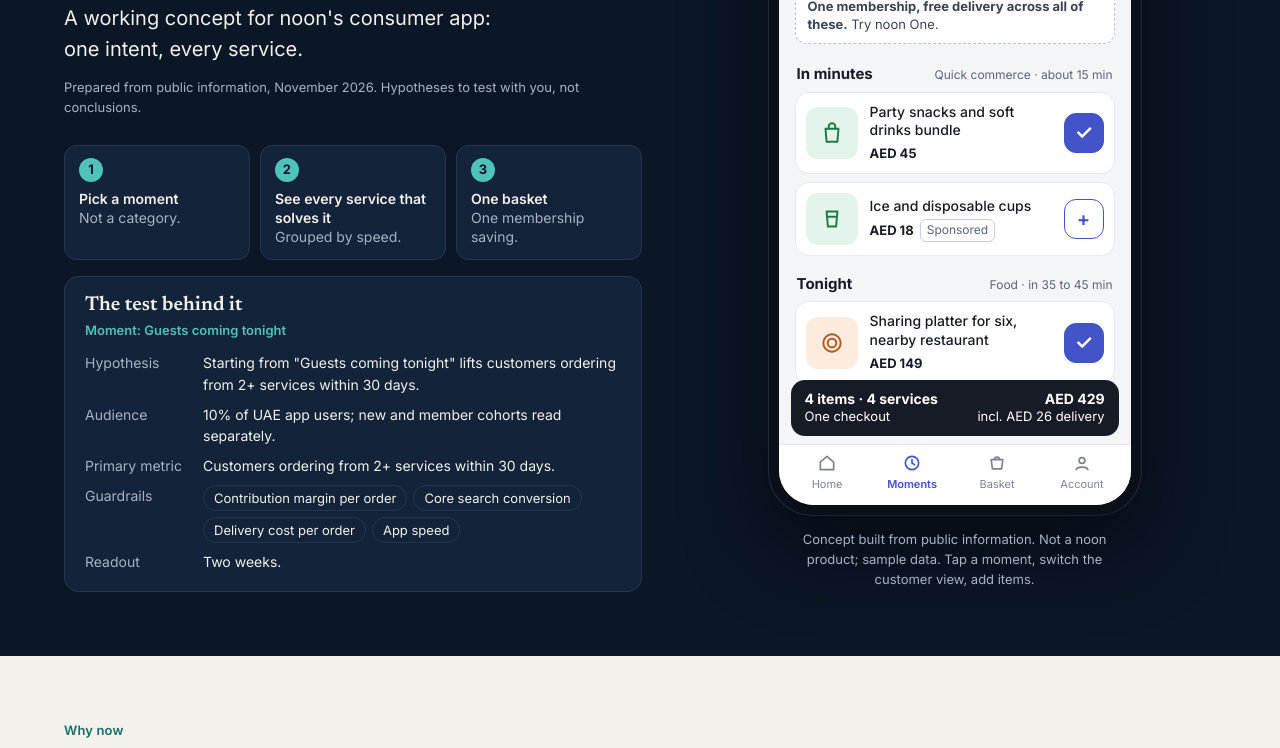
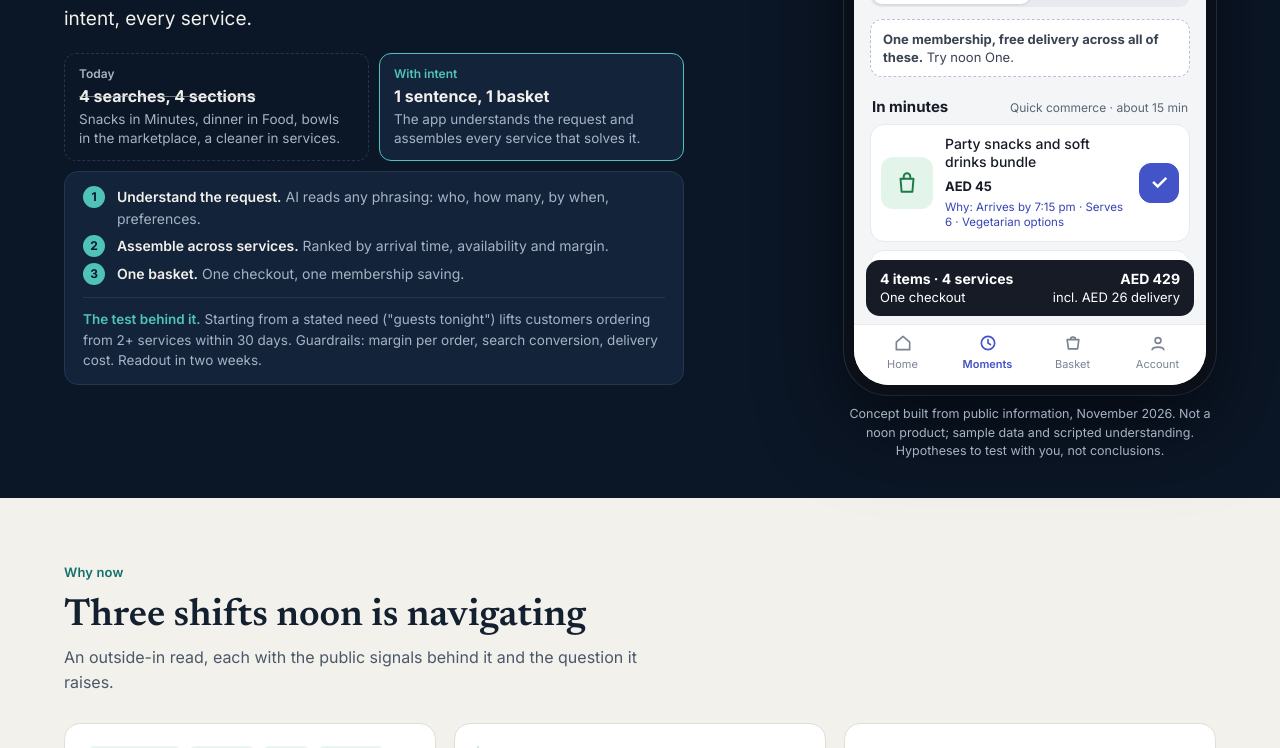
Before and after one commit to charlesalfredbarton/charles-barton.com, a plain HTML site: page for/noon-vp-product-meqp78/index.html in a window 1280 px wide. Shown: the part 293-1041 px from the top of the page. Drawn offline with Linux system fonts and the light colour scheme.

Commit message:
Update unlisted page
Co-Authored-By: Claude Opus 5.5 <noreply@anthropic.com>
Claude-Session: https://claude.ai/code/session_01ScYdYD9to3PfQMQmZnr6uj

```diff
--- a/for/noon-vp-product-meqp78/index.html
+++ b/for/noon-vp-product-meqp78/index.html
@@ -32,16 +32,35 @@ a{color:inherit}
 .light .sec-sub{color:#4a5868}
 
 /* hero */
-.hero{display:grid;grid-template-columns:minmax(0,1.05fr) minmax(0,.95fr);gap:clamp(24px,4vw,64px);align-items:start}
-.hero h1{font-size:clamp(34px,5vw,56px)}
+.hero{display:grid;grid-template-columns:minmax(0,1fr) auto;gap:clamp(24px,5vw,80px);align-items:start}
+.hero-l{align-self:center}
+header.band{padding-top:clamp(24px,3vw,40px);padding-bottom:clamp(24px,3vw,40px)}
+.hero h1{font-size:clamp(32px,4.4vw,50px)}
 .hero h1 em{font-style:normal;color:var(--aqua)}
-.sub{font-size:clamp(17px,1.6vw,20px);color:var(--ivory);margin-top:16px;max-width:34ch}
+.sub{font-size:clamp(16px,1.5vw,19px);color:var(--ivory);margin-top:12px;max-width:44ch}
 .fine{font-size:13px;color:var(--mist);margin-top:12px}
 .steps{display:grid;grid-template-columns:repeat(3,minmax(0,1fr));gap:10px;margin-top:28px;padding:0;list-style:none;counter-reset:s}
 .steps li{counter-increment:s;background:var(--raised);border:1px solid var(--line);border-radius:12px;padding:12px 14px;font-size:14px;line-height:1.35}
 .steps li::before{content:counter(s);display:grid;place-items:center;width:24px;height:24px;border-radius:50%;background:var(--aqua);color:var(--mid);font-weight:700;font-size:13px;margin-bottom:8px}
 .steps b{display:block;font-weight:600}
 .steps span{color:var(--mist)}
+.ba{display:grid;grid-template-columns:1fr 1fr;gap:10px;margin-top:20px;max-width:620px}
+.ba-c{border-radius:12px;padding:12px 14px;font-size:13.5px;line-height:1.4}
+.ba-c small{display:block;font-size:12px;font-weight:600;margin-bottom:2px}
+.ba-c b{display:block;font-size:16px;margin-bottom:3px}
+.ba-c.old{border:1px dashed var(--line);color:var(--mist)}.ba-c.old b{color:var(--ivory);text-decoration:line-through;text-decoration-color:rgba(167,179,195,.6)}
+.ba-c.new{background:var(--raised);border:1px solid var(--aqua)}.ba-c.new small{color:var(--aqua)}.ba-c.new span{color:var(--mist)}
+.how{background:var(--raised);border:1px solid var(--line);border-radius:14px;padding:14px 18px;margin-top:10px;max-width:620px}
+.tst{border-top:1px solid var(--line);margin-top:12px;padding-top:11px;font-size:13.5px;line-height:1.5;color:var(--mist)}.tst b{color:var(--aqua);font-weight:600}
+.flow{list-style:none;margin:0;padding:0;display:grid;gap:6px;counter-reset:f;font-size:14px;color:var(--mist)}
+.flow li{counter-increment:f;display:grid;grid-template-columns:24px minmax(0,1fr);gap:10px;align-items:start}
+.flow li::before{content:counter(f);display:grid;place-items:center;width:22px;height:22px;border-radius:50%;background:var(--aqua);color:var(--mid);font-weight:700;font-size:12px}
+.flow b{color:var(--ivory);font-weight:600}
+.und{display:flex;flex-wrap:wrap;align-items:center;gap:5px;margin-top:8px;font-size:12px}
+.und:empty{display:none}
+.und .lb{color:#4353C8;font-weight:600;display:inline-flex;align-items:center;gap:4px}
+.und .t{background:#E9ECFB;color:#27328A;border-radius:6px;padding:2px 7px;font-weight:500;white-space:nowrap}
+.why{font-size:11.5px;color:#3545B5;margin-top:4px;line-height:1.35}
 .test{margin-top:16px;background:var(--raised);border:1px solid var(--line);border-radius:14px;padding:18px 20px}
 .test h3{font-size:20px;margin-bottom:4px}
 .test .for{font-size:13px;color:var(--aqua);font-weight:600;margin-bottom:12px}
@@ -54,7 +73,7 @@ a{color:inherit}
 /* phone */
 .stage{display:flex;flex-direction:column;align-items:center}
 .phone{width:372px;max-width:100%;background:#0a0f18;border-radius:44px;padding:10px;box-shadow:0 30px 80px rgba(0,0,0,.55),0 0 0 1px #2a3a52}
-.screen{background:#F4F5F7;color:#161B26;border-radius:35px;overflow:hidden;display:flex;flex-direction:column;height:724px;font-family:Inter,system-ui,sans-serif;color-scheme:light}
+.screen{background:#F4F5F7;color:#161B26;border-radius:35px;overflow:hidden;display:flex;flex-direction:column;height:clamp(500px,calc(100vh - 170px),700px);font-family:Inter,system-ui,sans-serif;color-scheme:light}
 .status{display:flex;justify-content:space-between;align-items:center;padding:12px 22px 4px;font-size:13px;font-weight:600}
 .tag{background:#161B26;color:#fff;border-radius:99px;padding:2px 10px;font-size:11px;font-weight:600}
 .top{padding:8px 16px 0;background:#F4F5F7}
@@ -96,7 +115,7 @@ a{color:inherit}
 .nav{display:grid;grid-template-columns:repeat(4,1fr);background:#fff;border-top:1px solid #E6E9EF;padding:8px 6px 12px;font-size:11px;color:#7A8394;text-align:center}
 .nav div{display:grid;justify-items:center;gap:3px}
 .nav .on{color:var(--app);font-weight:600}
-.cap{font-size:13px;color:var(--mist);text-align:center;margin-top:14px;max-width:340px}
+.cap{font-size:12.5px;line-height:1.45;color:var(--mist);text-align:center;margin-top:10px;max-width:372px}
 button:focus-visible,a:focus-visible{outline:2px solid var(--aqua);outline-offset:2px}
 
 /* shifts */
@@ -159,6 +178,7 @@ footer a{white-space:nowrap}
 
 @media(max-width:940px){
   .hero{grid-template-columns:minmax(0,1fr)}
+  .ba,.how{max-width:none}
   .stage{order:2}.below{order:3}
   .hero-l{display:contents}
   .intro{order:1}
@@ -166,6 +186,7 @@ footer a{white-space:nowrap}
   .vis{min-height:0}
 }
 @media(max-width:600px){
+  .ba{grid-template-columns:minmax(0,1fr)}
   .steps,.row,.qs,.days{grid-template-columns:minmax(0,1fr)}
   .days{border-top:0;border-left:2px solid var(--teal);margin-left:6px}
   .days li{padding:0 0 16px 18px}
@@ -188,25 +209,20 @@ footer a{white-space:nowrap}
       <div class="intro">
         <p class="eyebrow">noon · VP - Product · A leadership preview by Charles Barton</p>
         <h1>From the category tree to the customer's <em>moment</em>.</h1>
-        <p class="sub">A working concept for noon's consumer app: one intent, every service.</p>
-        <p class="fine">Prepared from public information, November 2026. Hypotheses to test with you, not conclusions.</p>
+        <p class="sub">An AI-assisted concept for noon's consumer app: one intent, every service.</p>
       </div>
       <div class="below">
-        <ol class="steps">
-          <li><b>Pick a moment</b><span>Not a category.</span></li>
-          <li><b>See every service that solves it</b><span>Grouped by speed.</span></li>
-          <li><b>One basket</b><span>One membership saving.</span></li>
-        </ol>
-        <section class="test" aria-live="polite">
-          <h3>The test behind it</h3>
-          <p class="for" id="t-for"></p>
-          <dl>
-            <dt>Hypothesis</dt><dd id="t-h"></dd>
-            <dt>Audience</dt><dd id="t-a"></dd>
-            <dt>Primary metric</dt><dd id="t-m"></dd>
-            <dt>Guardrails</dt><dd><div class="pills" id="t-g"></div></dd>
-            <dt>Readout</dt><dd>Two weeks.</dd>
-          </dl>
+        <div class="ba">
+          <div class="ba-c old"><small>Today</small><b>4 searches, 4 sections</b><span>Snacks in Minutes, dinner in Food, bowls in the marketplace, a cleaner in services.</span></div>
+          <div class="ba-c new"><small>With intent</small><b>1 sentence, 1 basket</b><span>The app understands the request and assembles every service that solves it.</span></div>
+        </div>
+        <section class="how" aria-live="polite">
+          <ol class="flow">
+            <li><span><b>Understand the request.</b> AI reads any phrasing: who, how many, by when, preferences.</span></li>
+            <li><span><b>Assemble across services.</b> Ranked by arrival time, availability and margin.</span></li>
+            <li><span><b>One basket.</b> One checkout, one membership saving.</span></li>
+          </ol>
+          <p class="tst"><b>The test behind it.</b> <span id="t-h"></span> Guardrails: margin per order, search conversion, delivery cost. Readout in two weeks.</p>
         </section>
       </div>
     </div>
@@ -220,6 +236,7 @@ footer a{white-space:nowrap}
               <svg width="18" height="18" viewBox="0 0 24 24" fill="none" stroke="currentColor" stroke-width="2.2" stroke-linecap="round"><circle cx="11" cy="11" r="7"/><path d="m20 20-3.5-3.5"/></svg>
               <input id="q" type="search" placeholder="What do you need today?" autocomplete="off" aria-label="What do you need today?">
             </label>
+            <div class="und" id="und" aria-live="polite"></div>
             <div class="chips" id="chips" role="group" aria-label="Moments"></div>
             <div class="seg" role="group" aria-label="Customer view">
               <button id="v-new" aria-pressed="true">New customer</button>
@@ -236,7 +253,7 @@ footer a{white-space:nowrap}
           </div>
         </div>
       </div>
-      <p class="cap">Concept built from public information. Not a noon product; sample data. Tap a moment, switch the customer view, add items.</p>
+      <p class="cap">Concept built from public information, November 2026. Not a noon product; sample data and scripted understanding. Hypotheses to test with you, not conclusions.</p>
     </div>
   </div>
 </header>
@@ -349,63 +366,99 @@ const G={
   pro:{t:'Book a pro',s:'Home services · pick a slot',c:'t-pro',fee:0,svc:'home services'}
 };
 const GR=['Contribution margin per order','Core search conversion','Delivery cost per order','App speed'];
+// item: [group, name, price, icon, preselected, sponsored, why codes]
+// why codes: 'arr' arrival before the stated time, 'serves' serves N, 'veg' vegetarian (when asked), other strings shown as is
 const M={
-  guests:{label:'Guests coming tonight',order:['min','ton','tom','pro'],
-    k:/\b(guests?|host(ing)?|party|dinner|visitors?|friends)\b/,
+  guests:{label:'Guests coming tonight',ex:'6 friends coming at 8, one is vegetarian',order:['min','ton','tom','pro'],
+    k:/\b(guests?|host(ing)?|party|dinner|visitors?|friends|coming over|in.?laws|family over)\b/,
     items:[
-      ['min','Party snacks and soft drinks bundle',45,'bag',1],['min','Ice and disposable cups',18,'cup',0,'sp'],
-      ['ton','Sharing platter for six, nearby restaurant',149,'plate',1],['ton','Dessert box',65,'cake',0,'sp'],
-      ['tom','Serving bowls set',89,'bowl',1],['tom','Scented candles',49,'candle',0,'sp'],
-      ['pro','Home cleaning, 2 hours, before guests arrive',120,'clean',1]],
-    h:'Starting from "Guests coming tonight" lifts customers ordering from 2+ services within 30 days.',
+      ['min','Party snacks and soft drinks bundle',45,'bag',1,0,['arr','serves','veg']],['min','Ice and disposable cups',18,'cup',0,'sp',['arr']],
+      ['ton','Sharing platter for six, nearby restaurant',149,'plate',1,0,['arr','serves','Includes vegetarian options']],['ton','Dessert box',65,'cake',0,'sp',['arr','serves']],
+      ['tom','Serving bowls set',89,'bowl',1,0,['For next time; you have no serving set on past orders']],['tom','Scented candles',49,'candle',0,'sp',[]],
+      ['pro','Home cleaning, 2 hours, before guests arrive',120,'clean',1,0,['Slot 4 to 6 pm, done before guests arrive']]],
+    h:'Starting from a stated need ("guests tonight") lifts customers ordering from 2+ services within 30 days.',
     a:'10% of UAE app users; new and member cohorts read separately.',
     m:'Customers ordering from 2+ services within 30 days.'},
-  low:{label:'Running low',order:['min','tom'],
-    k:/\b(low|milk|eggs?|bread|grocer(y|ies)|usual|top.?up|restock|water)\b/,
+  low:{label:'Running low',ex:'out of milk and eggs again',order:['min','tom'],
+    k:/\b(low|out of|milk|eggs?|bread|grocer(y|ies)|usual|top.?up|restock|water)\b/,
     items:[
-      ['min','Your usual top-up: milk, eggs, bread, water',58,'basket',1],['min','Fresh fruit box',36,'bag',0,'sp'],
-      ['tom','Laundry detergent, bulk pack',64,'carton',1],['tom','Dishwasher tablets, 60 pack',52,'box',0,'sp']],
+      ['min','Your usual top-up: milk, eggs, bread, water',58,'basket',1,0,['Your usual brands, from your last 5 orders','Arrives in about 15 min']],['min','Fresh fruit box',36,'bag',0,'sp',[]],
+      ['tom','Laundry detergent, bulk pack',64,'carton',1,0,['You usually reorder this about now']],['tom','Dishwasher tablets, 60 pack',52,'box',0,'sp',[]]],
     h:'A one-tap "your usual" basket lifts weekly order frequency for customers with two or more quick-commerce orders.',
     a:'Repeat quick-commerce customers in Dubai; 10% test group.',
     m:'Orders per customer per week; share adding a marketplace item to the same basket.'},
-  ac:{label:'AC needs fixing',order:['pro','min','tom'],
+  ac:{label:'AC needs fixing',ex:'AC stopped cooling in the bedroom',order:['pro','min','tom'],
     k:/\b(ac|a\/c|air.?con(ditioner|ditioning)?|cooling|repair|fix(ing)?|broken|technician)\b/,
     items:[
-      ['pro','AC repair visit, today, vetted technician',149,'wrench',1],['pro','AC deep clean, two units',199,'clean',0],
-      ['min','Desk fan',79,'fan',1],
-      ['tom','Tower fan with remote',249,'fan',0,'sp'],['tom','AC filters, pack of two',45,'box',0]],
-    h:'Showing a bookable service first for a repair intent lifts first-time home-services bookings without hurting product conversion.',
+      ['pro','AC repair visit, today, vetted technician',149,'wrench',1,0,['Next slot today, 2 to 4 pm']],['pro','AC deep clean, two units',199,'clean',0,0,['Often fixes weak cooling']],
+      ['min','Desk fan',79,'fan',1,0,['Cool the room until the technician arrives']],
+      ['tom','Tower fan with remote',249,'fan',0,'sp',[]],['tom','AC filters, pack of two',45,'box',0,0,['Fits common split units']]],
+    h:'Showing a bookable service first for a repair request lifts first-time home-services bookings without hurting product conversion.',
     a:'UAE customers searching repair-type terms; 10% test group.',
     m:'First home-services booking within 7 days of the search.'},
-  move:{label:'Moving flat',order:['tom','pro','min','ton'],
+  move:{label:'Moving flat',ex:'moving to a new flat on Saturday',order:['tom','pro','min','ton'],
     k:/\b(mov(e|ing|ers)|flat|apartment|relocat\w*|boxes|new home)\b/,
     items:[
-      ['tom','Moving boxes, pack of 20, with tape',75,'box',1],['tom','Starter kitchen set, 12 pieces',199,'pot',0,'sp'],
-      ['pro','Movers with a truck, half day',450,'truck',1],['pro','Move-in deep clean',260,'clean',0],
-      ['min','Cleaning supplies bundle',55,'bag',1],
-      ['ton','Dinner for moving day, family meal',69,'plate',0]],
+      ['tom','Moving boxes, pack of 20, with tape',75,'box',1,0,['Arrives before Saturday']],['tom','Starter kitchen set, 12 pieces',199,'pot',0,'sp',[]],
+      ['pro','Movers with a truck, half day',450,'truck',1,0,['Saturday morning slot']],['pro','Move-in deep clean',260,'clean',0,0,['Book for Friday, the day before']],
+      ['min','Cleaning supplies bundle',55,'bag',1,0,[]],
+      ['ton','Dinner for moving day, family meal',69,'plate',0,0,['Delivered to the new address']]],
     h:'A guided "moving" basket raises basket value and brings a first home-services booking, at a healthy margin.',
     a:'Customers who change their delivery address or search moving terms; 10% test group.',
     m:'Basket value per moving customer; services attached per basket.'},
-  iftar:{label:'Ramadan: hosting iftar',order:['min','ton','tom','pro'],
+  iftar:{label:'Ramadan: hosting iftar',ex:'hosting iftar for 8 this Friday',order:['min','ton','tom','pro'],
     k:/\b(ramadan|iftar|suhoor|dates)\b/,
     items:[
-      ['min','Dates and fresh juices',42,'bag',1],['min','Samosa and starter pack',34,'box',0,'sp'],
-      ['ton','Iftar catering box for six',189,'pot',1],
-      ['tom','Serving dishes set',99,'bowl',1],['tom','Lanterns and table lights',59,'candle',0,'sp'],
-      ['pro','Deep clean before Ramadan',220,'clean',0]],
+      ['min','Dates and fresh juices',42,'bag',1,0,['serves']],['min','Samosa and starter pack',34,'box',0,'sp',['serves']],
+      ['ton','Iftar catering box for eight',189,'pot',1,0,['Timed for sunset','serves']],
+      ['tom','Serving dishes set',99,'bowl',1,0,['Arrives before Friday']],['tom','Lanterns and table lights',59,'candle',0,'sp',[]],
+      ['pro','Deep clean before Ramadan',220,'clean',0,0,[]]],
     h:'A seasonal "hosting iftar" moment, live two weeks before Ramadan, lifts customers ordering from 2+ services through the month.',
     a:'UAE and KSA app users; 10% test group; member and non-member cohorts.',
     m:'Customers ordering from 2+ services during Ramadan; noon One activations.'}
 };
 const $=(id)=>document.getElementById(id);
 const esc=(s)=>String(s).replace(/[&<>"']/g,(c)=>({'&':'&amp;','<':'&lt;','>':'&gt;','"':'&quot;',"'":'&#39;'}[c]));
-let cur='guests',member=false,miss=false;
+let cur='guests',member=false,miss=false,intent={};
 const picked={};
 for(const k in M)picked[k]=new Set(M[k].items.map((it,i)=>it[4]?i:-1).filter((i)=>i>=0));
+const WORDN={two:2,three:3,four:4,five:5,six:6,seven:7,eight:8,nine:9,ten:10,twelve:12};
 
+function parse(v){
+  const t=v.toLowerCase(),o={};
+  o.m=['iftar','ac','move','guests','low'].find((k)=>M[k].k.test(t));
+  let n=t.match(/\b(\d{1,2})\s*(people|persons|friends|guests|of us|pax|adults|ppl)\b/)||t.match(/\bfor\s+(\d{1,2})\b/)||t.match(/^\s*(\d{1,2})\b/);
+  if(n)o.n=+n[1];else{const w=t.match(/\b(two|three|four|five|six|seven|eight|nine|ten|twelve)\b/);if(w)o.n=WORDN[w[1]];}
+  const tm=t.match(/\b(?:at|by|around|for)\s+(\d{1,2})(?::(\d{2}))?\s*(am|pm)?\b/);
+  if(tm&&!(o.n&&+tm[1]===o.n&&!tm[3]&&/for\s/.test(tm[0]))){let h=+tm[1];const mi=tm[2]?+tm[2]:0;if(tm[3]==='pm'&&h<12)h+=12;if(!tm[3]&&h<11)h+=12;if(h<24)o.time=[h,mi];}
+  if(/\b(vegetarian|veggie|vegan|no meat)\b/.test(t))o.veg=true;
+  const d=t.match(/\b(tonight|today|tomorrow|this weekend|(?:this |on )?(?:monday|tuesday|wednesday|thursday|friday|saturday|sunday))\b/);if(d)o.when=d[1].replace(/^(this|on) /,'');
+  return o;
+}
+function hm(h,m){const H=((h+11)%12)+1;return H+(m?':'+String(m).padStart(2,'0'):'')+(h<12?' am':' pm');}
+function arrive(g){if(!intent.time||!['min','ton'].includes(g))return null;let mins=intent.time[0]*60+intent.time[1]-(g==='min'?45:20);return 'Arrives by '+hm(Math.floor(mins/60),mins%60);}
+function whyOf(it){
+  const out=[];
+  for(const w of it[6]||[]){
+    if(w==='arr'){const a=arrive(it[0]);if(a)out.push(a);}
+    else if(w==='serves'){if(intent.n)out.push('Serves '+intent.n);}
+    else if(w==='veg'){if(intent.veg)out.push('Vegetarian options');}
+    else out.push(w);
+  }
+  if(member&&G[it[0]].fee)out.push('Free with noon One');
+  return out;
+}
+function drawUnd(){
+  if(miss){$('und').innerHTML='';return;}
+  const t=[M[cur].label];
+  if(intent.n)t.push(intent.n+' people');
+  if(intent.time)t.push('by '+hm(intent.time[0],intent.time[1]));
+  if(intent.when)t.push(intent.when.charAt(0).toUpperCase()+intent.when.slice(1));
+  if(intent.veg)t.push('Vegetarian');
+  $('und').innerHTML='<span class="lb"><svg width="13" height="13" viewBox="0 0 24 24" fill="currentColor"><path d="M12 2l2.2 6.3L20 10l-5.8 1.7L12 18l-2.2-6.3L4 10l5.8-1.7z"/></svg>Understood as</span>'+t.map((x)=>'<span class="t">'+esc(x)+'</span>').join('');
+}
 function drawChips(){
-  $('chips').innerHTML=Object.keys(M).map((k)=>'<button class="chip" data-m="'+k+'" aria-pressed="'+(k===cur)+'">'+esc(M[k].label)+'</button>').join('');
+  $('chips').innerHTML=Object.keys(M).map((k)=>'<button class="chip" data-m="'+k+'" aria-pressed="'+(k===cur&&!miss)+'">'+esc(M[k].label)+'</button>').join('');
 }
 function totals(){
   const m=M[cur],sel=[...picked[cur]].map((i)=>m.items[i]);
@@ -414,7 +467,7 @@ function totals(){
 }
 function drawList(){
   const m=M[cur],t=totals();let h='';
-  if(miss)h+='<div class="note f">No moment for that yet. Try one of the moments above.</div>';
+  if(miss){$('list').innerHTML='<div class="note f">Not sure what you need yet. Try "6 friends coming at 8" or tap a moment above.</div>';return;}
   if(member)h+='<div class="note m"><b>noon One</b> · Free delivery on everything in this basket'+(t.g.length>1?', across '+t.g.length+' services.':'.')+'</div>';
   else h+='<div class="note n"><b>One membership, free delivery across all of these.</b> Try noon One.</div>';
   for(const g of m.order){
@@ -422,13 +475,13 @@ function drawList(){
     if(!its.length)continue;
     h+='<div class="grp"><div class="grp-h"><b>'+G[g].t+'</b><span>'+G[g].s+'</span></div>';
     for(const [it,i] of its){
-      const on=picked[cur].has(i);
+      const on=picked[cur].has(i),why=whyOf(it);
       h+='<div class="card"><div class="thumb '+G[g].c+'">'+ICON[it[3]]+'</div><div><div class="nm">'+esc(it[1])+'</div><div class="meta"><span class="price">AED '+it[2]+'</span>'
         +(g==='tom'?'<span class="badge ret">Easy returns</span>':'')
         +(g==='pro'?'<span class="badge">Vetted pro</span>':'')
-        +(member&&G[g].fee?'<span class="badge">Free delivery</span>':'')
         +(it[5]==='sp'?'<span class="badge sp">Sponsored</span>':'')
-        +'</div></div><button class="add" data-i="'+i+'" aria-pressed="'+on+'" aria-label="'+(on?'Remove ':'Add ')+esc(it[1])+'">'+(on?'✓':'+')+'</button></div>';
+        +'</div>'+(why.length?'<div class="why">Why: '+why.map(esc).join(' · ')+'</div>':'')
+        +'</div><button class="add" data-i="'+i+'" aria-pressed="'+on+'" aria-label="'+(on?'Remove ':'Add ')+esc(it[1])+'">'+(on?'✓':'+')+'</button></div>';
     }
     h+='</div>';
   }
@@ -436,37 +489,32 @@ function drawList(){
 }
 function drawBasket(){
   const t=totals();
-  if(!t.n){$('basket').innerHTML='<span>Your basket is empty. Add something from any service.</span>';return;}
+  if(miss||!t.n){$('basket').innerHTML='<span>Your basket is empty. Tell the app what you need.</span>';return;}
   const l='<span><b>'+t.n+' item'+(t.n>1?'s':'')+' · '+t.g.length+' service'+(t.g.length>1?'s':'')+'</b><br>One checkout</span>';
-  const r=member?'<span class="r"><b>AED '+t.sum+'</b><br><span class="free">Free delivery'+(t.fee?' · AED '+t.fee+' saved':'')+'</span></span>'
+  const r=member?'<span class="r"><b>AED '+t.sum+'</b><br><span class="free">Free delivery'+(t.fee?', AED '+t.fee+' saved':'')+'</span></span>'
                :'<span class="r"><b>AED '+(t.sum+t.fee)+'</b><br>incl. AED '+t.fee+' delivery</span>';
   $('basket').innerHTML=l+r;
 }
-function drawTest(){
-  const m=M[cur];
-  $('t-for').textContent='Moment: '+m.label;
-  $('t-h').textContent=m.h;$('t-a').textContent=m.a;$('t-m').textContent=m.m;
-  $('t-g').innerHTML=GR.map((g)=>'<span>'+g+'</span>').join('');
-}
+function drawTest(){$('t-h').textContent=M[cur].h;}
 function draw(scroll){
-  drawChips();drawList();drawBasket();drawTest();
+  drawUnd();drawChips();drawList();drawBasket();drawTest();
   $('v-new').setAttribute('aria-pressed',String(!member));$('v-mem').setAttribute('aria-pressed',String(member));
   if(scroll)$('list').scrollTop=0;
 }
-$('chips').addEventListener('click',(e)=>{const b=e.target.closest('.chip');if(!b)return;cur=b.dataset.m;miss=false;$('q').value='';draw(true);});
+function run(v,force){
+  const o=parse(v);
+  if(!v.trim()){return;}
+  if(o.m){cur=o.m;miss=false;intent=o;draw(true);}
+  else if(force||v.trim().length>=6){miss=true;intent={};draw(true);}
+}
+$('chips').addEventListener('click',(e)=>{const b=e.target.closest('.chip');if(!b)return;$('q').value=M[b.dataset.m].ex;run($('q').value,true);});
 $('list').addEventListener('click',(e)=>{const b=e.target.closest('.add');if(!b)return;const i=+b.dataset.i,s=picked[cur];s.has(i)?s.delete(i):s.add(i);const y=$('list').scrollTop;drawList();drawBasket();$('list').scrollTop=y;});
 $('v-new').addEventListener('click',()=>{member=false;draw(false);});
 $('v-mem').addEventListener('click',()=>{member=true;draw(false);});
-function find(force){
-  const v=$('q').value.trim().toLowerCase();
-  if(!v){if(miss){miss=false;drawList();}return;}
-  const hit=Object.keys(M).find((k)=>M[k].k.test(v));
-  if(hit){const ch=hit!==cur||miss;cur=hit;miss=false;if(ch)draw(true);}
-  else if(force||v.length>=4){if(!miss){miss=true;drawList();$('list').scrollTop=0;}}
-}
-$('q').addEventListener('input',()=>find(false));
-$('q').addEventListener('keydown',(e)=>{if(e.key==='Enter'){e.preventDefault();find(true);}});
-draw(true);
+let tmr;
+$('q').addEventListener('input',()=>{clearTimeout(tmr);tmr=setTimeout(()=>run($('q').value,false),350);});
+$('q').addEventListener('keydown',(e)=>{if(e.key==='Enter'){e.preventDefault();clearTimeout(tmr);run($('q').value,true);}});
+$('q').value=M.guests.ex;run(M.guests.ex,true);
 }
 </script>
 </body>
```
